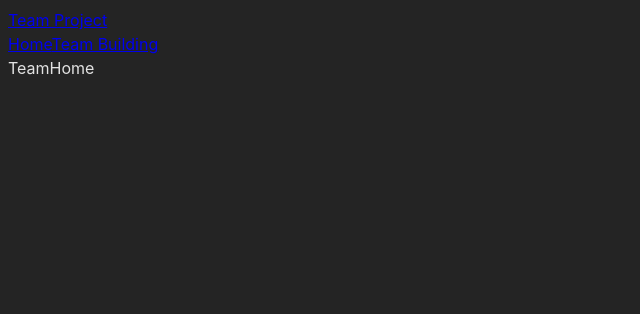
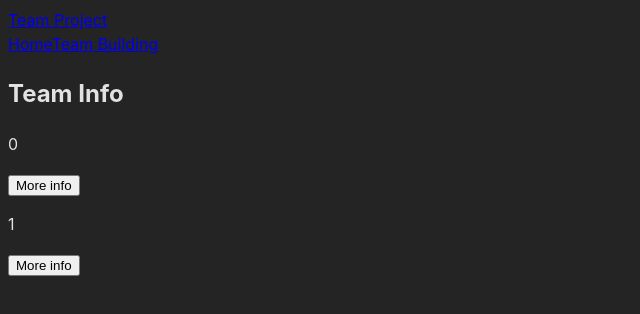
Before and after one commit to pernillasterner/router-practise-app, a React (Vite) app: page / in a window 1280 px wide. Shown: the top 314 px of the page, without its empty margins (0-640 px from the left). Built offline with nearby package versions, Linux system fonts and the light colour scheme.

Commit message:
Create json with team data and map in teamhome

```diff
--- a/src/TeamHome.jsx
+++ b/src/TeamHome.jsx
@@ -1,3 +1,17 @@
+import { data } from "./data.json";
+
 export const TeamHome = () => {
-  return <div>TeamHome</div>;
+  return (
+    <main>
+      <h2>Team Info</h2>
+      <section>
+        {data.map((id, name) => (
+          <div key={name} className={`card card-${id}`}>
+            <p>{name}</p>
+            <button id={id}>More info</button>
+          </div>
+        ))}
+      </section>
+    </main>
+  );
 };
--- /dev/null
+++ b/src/data.json
@@ -0,0 +1,12 @@
+{
+  "data": [
+    {
+      "id": 0,
+      "name": "Joona Miettinen"
+    },
+    {
+      "id": 1,
+      "name": "Pernilla Sterner"
+    }
+  ]
+}
```
